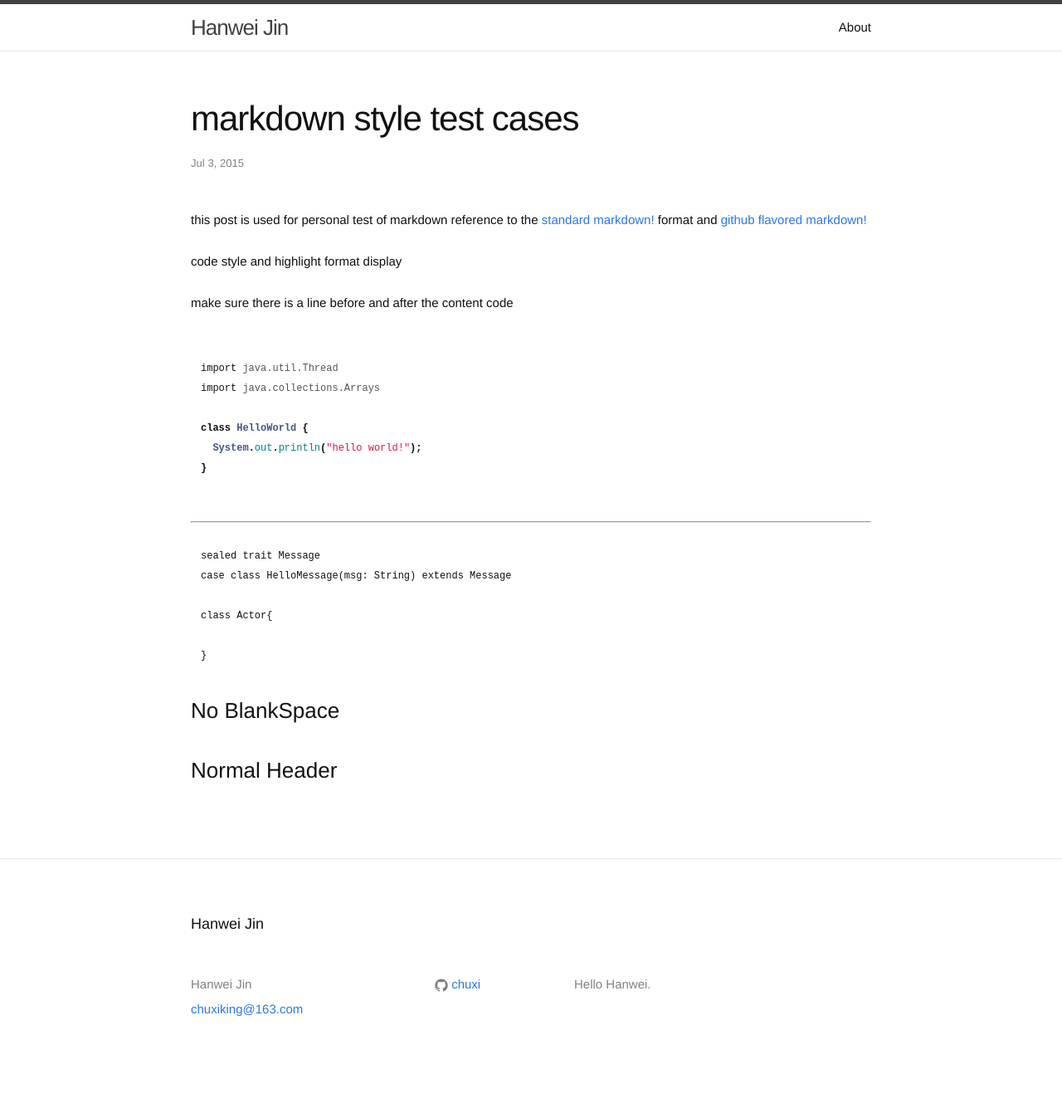
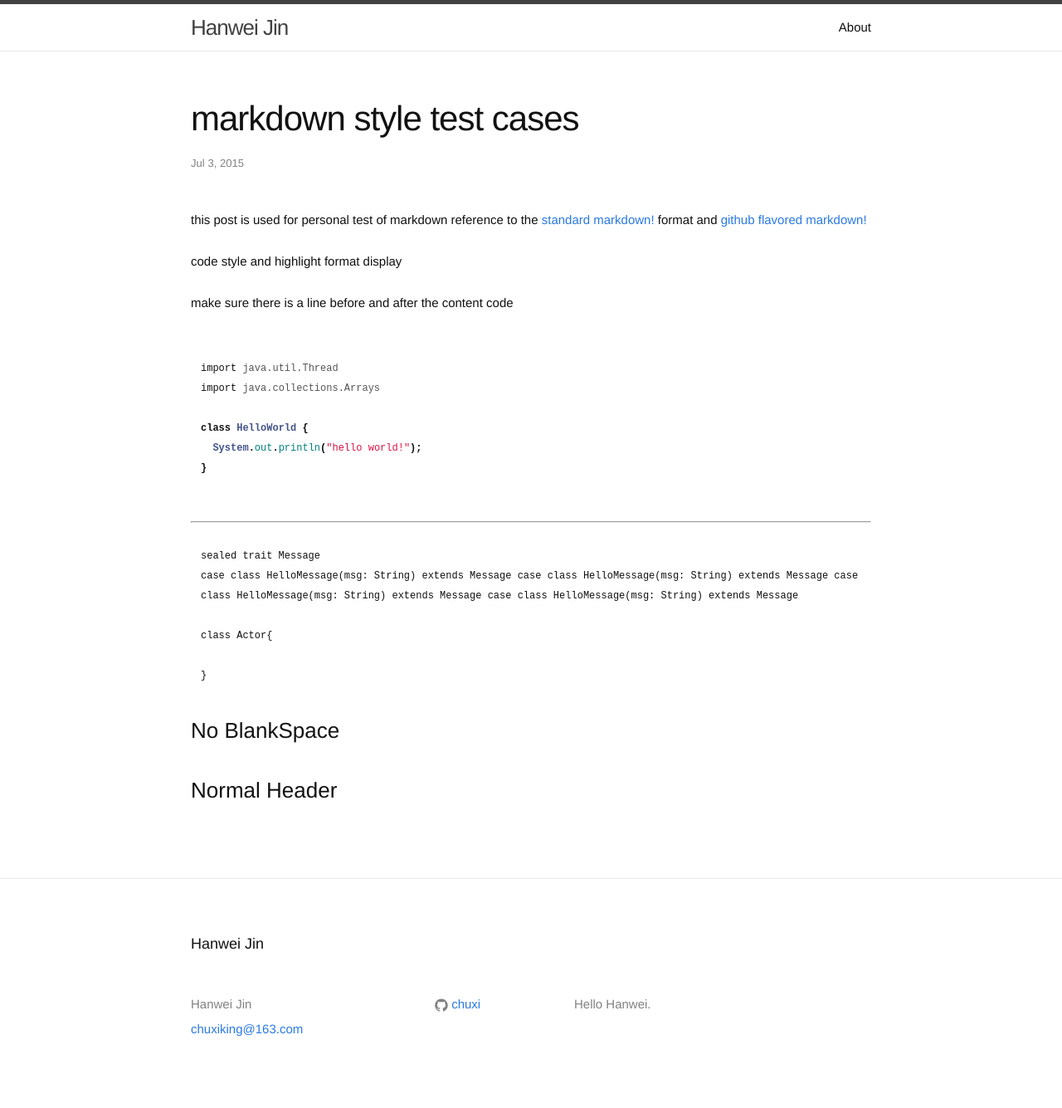
Before and after one commit to chuxi/chuxi.github.io, a Jekyll site: the page built from _posts/2015-07-03-markdown style test case file.md, in a window 1280 px wide. Shown: the whole page at 83% size. Built offline with Jekyll 4.4.1, drawn with Linux system fonts in a browser that asks for light colours; before the commit the page ends 1311 px from its top, so only the background shows below that.

Commit message:
code style design test 3

````diff
--- a/_posts/2015-07-03-markdown style test case file.md
+++ b/_posts/2015-07-03-markdown style test case file.md
@@ -28,7 +28,7 @@ class HelloWorld {
 
 ```
 sealed trait Message
-case class HelloMessage(msg: String) extends Message
+case class HelloMessage(msg: String) extends Message case class HelloMessage(msg: String) extends Message case class HelloMessage(msg: String) extends Message case class HelloMessage(msg: String) extends Message
 
 class Actor{
 
````
